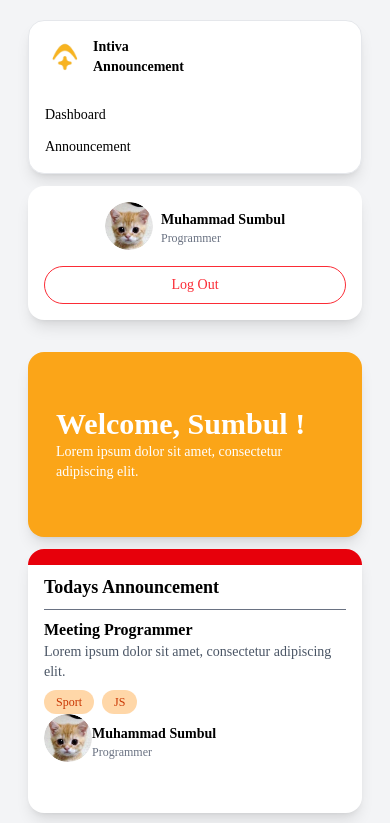
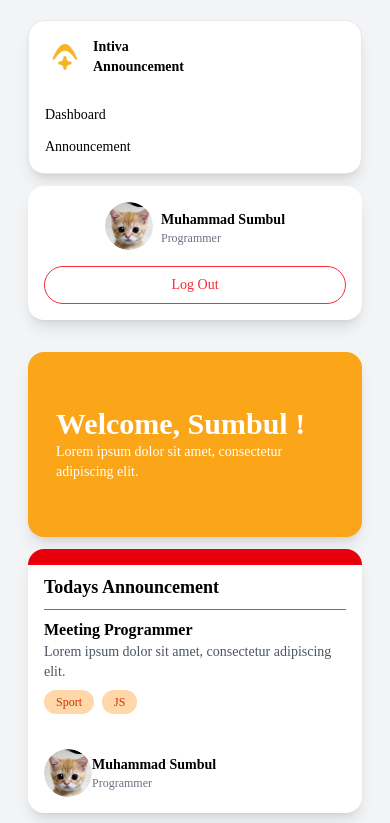
Before and after one commit to reylam/Intiva_management_fe, a React (Vite) app: page / in a window 390 px wide. Shown: the top 823 px of the page. Built offline with nearby package versions, Linux system fonts and the light colour scheme.

Commit message:
Responsive V 1.0.3

```diff
--- a/src/admin_dashboard.jsx
+++ b/src/admin_dashboard.jsx
@@ -114,9 +114,9 @@ function App() {
         <div className="flex flex-col lg:flex-row gap-8 h-5/6">
           {/* Today's Announcement */}
           <div className="w-full lg:w-2/4 flex flex-col gap-3">
-            <div className="relative h-3/4 bg-white rounded-2xl shadow-lg p-4 ">
+            <div className="relative h-3/4 bg-white rounded-2xl shadow-lg p-4 flex flex-col justify-between">
               <div className="absolute top-0 left-0 w-full h-4 bg-red-600 rounded-t-2xl"></div>
-              <div>
+              <div className="flex flex-col">
                 <h2 className="font-semibold text-lg border-b border-gray-500 py-2">
                   Todays Announcement
                 </h2>
@@ -124,7 +124,6 @@ function App() {
                 <p className="text-sm text-gray-600">
                   Lorem ipsum dolor sit amet, consectetur adipiscing elit.
                 </p>
-              </div>
               <div className="flex gap-2 mt-2">
                 <span className="bg-orange-200 text-orange-700 px-3 py-1 text-xs rounded-full">
                   Sport
@@ -132,6 +131,7 @@ function App() {
                 <span className="bg-orange-200 text-orange-700 px-3 py-1 text-xs rounded-full">
                   JS
                 </span>
+              </div>
               </div>
               <div className="flex items-center">
                 <div className="">
@@ -142,7 +142,7 @@ function App() {
                   />
                 </div>
                 <div className="">
-                  <h2 className="text-sm font-semibold mt-2">
+                  <h2 className="text-sm font-semibold">
                     Muhammad Sumbul
                   </h2>
                   <p className="text-xs text-gray-500">Programmer</p>
```
